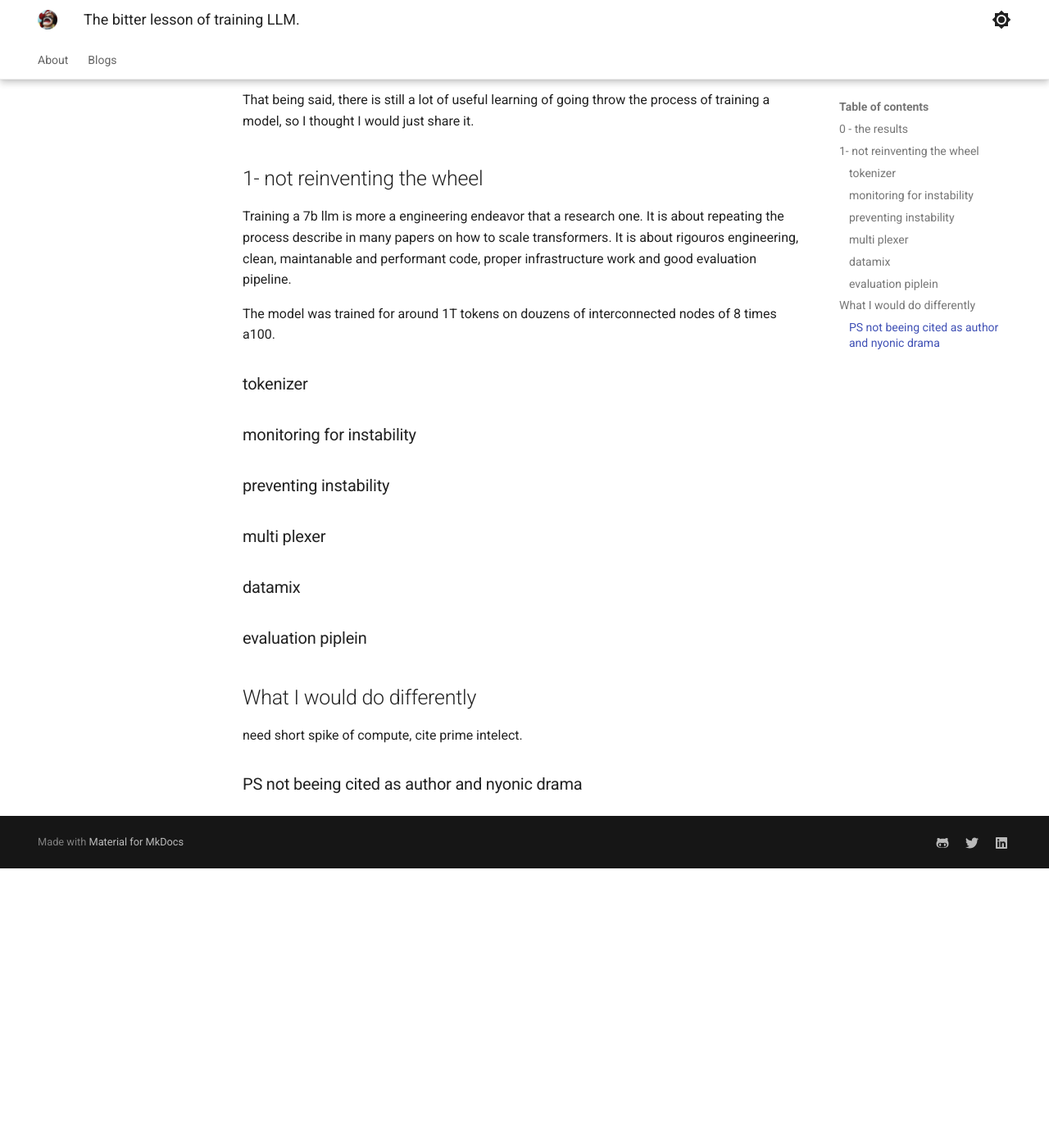
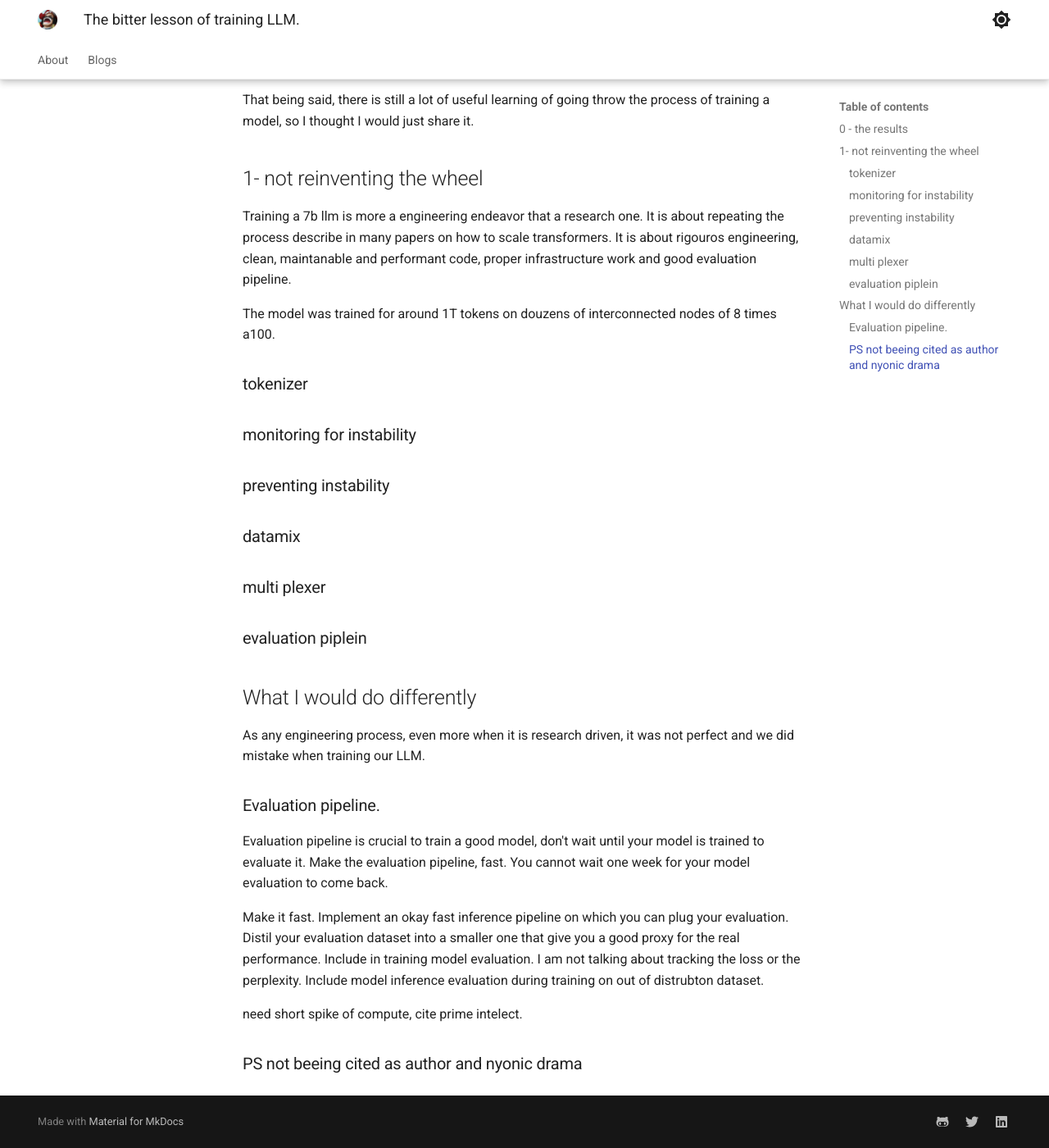
Before and after one commit to samsja/samsja.github.io, an MkDocs documentation site: the page built from docs/blogs/the_bitter_lesson_of_training_llm/blog.md, in a window 1280 px wide and 1400 px high, scrolled down 540 px. Shown: the whole window at 82% size. Built offline with MkDocs 1.6.1 and Material for MkDocs 9.7.7, drawn with Linux system fonts in a browser that asks for light colours; before the commit the page ends 1599 px from its top, so only the background shows below that.

Commit message:
wip
Signed-off-by: Sami Jaghouar <sami.jaghouar@gmail.com>

```diff
--- a/docs/blogs/the_bitter_lesson_of_training_llm/blog.md
+++ b/docs/blogs/the_bitter_lesson_of_training_llm/blog.md
@@ -30,15 +30,25 @@ The model was trained for around 1T tokens on douzens of interconnected nodes of
 
 ### preventing instability
 
+### datamix
+
 ### multi plexer
 
-### datamix
 
 ### evaluation piplein
 
 
 ## What I would do differently
 
+As any engineering process, even more when it is research driven, it was not perfect and we did mistake when training our LLM.
+
+### Evaluation pipeline.
+
+Evaluation pipeline is crucial to train a good model, don't wait until your model is trained to evaluate it.
+Make the evaluation pipeline, fast. You cannot wait one week for your model evaluation to come back.
+
+Make it fast. Implement an okay fast inference pipeline on which you can plug your evaluation. Distil your evaluation dataset into a smaller one that give you a good proxy for the real performance. Include in training model evaluation. I am not talking about tracking the loss or the perplexity. Include model inference evaluation during training on out of distrubton dataset.
+
 
 need short spike of compute, cite prime intelect.
 
```
